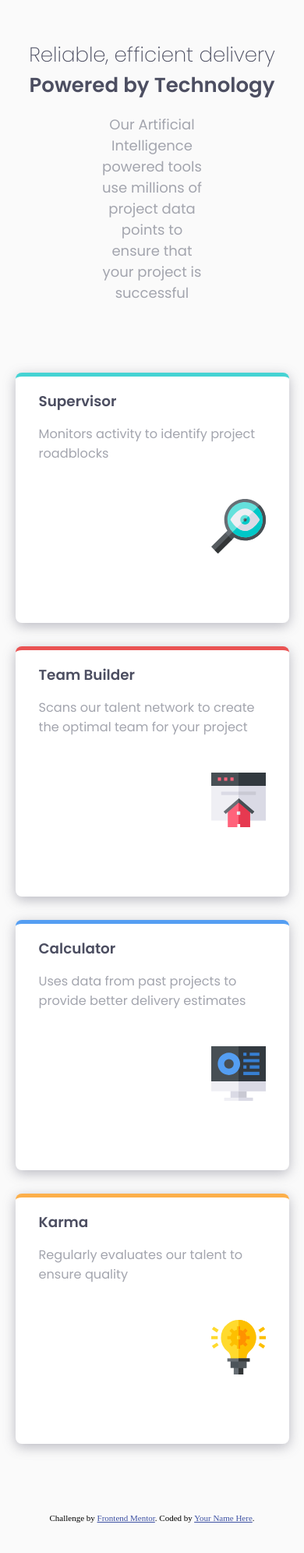
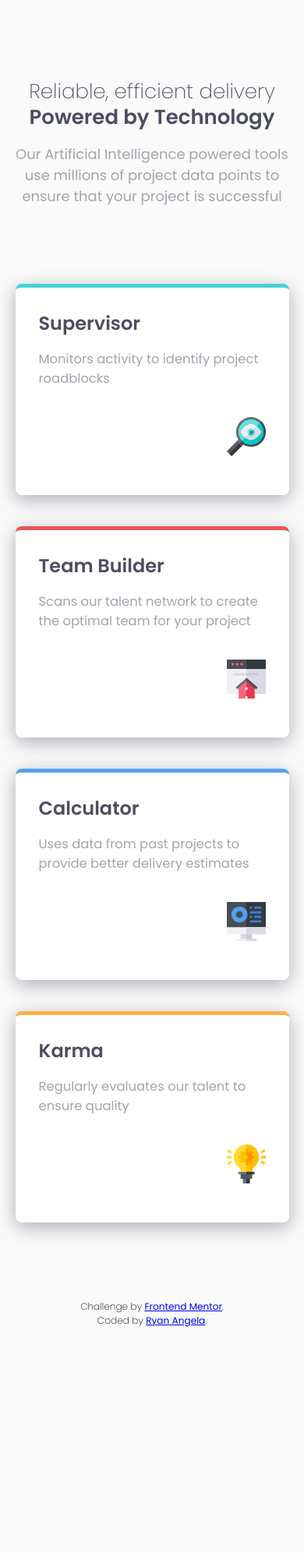
Before and after one commit to ryancangela/four-card-feature-section, a plain HTML site: page index.html in a window 390 px wide. Shown: the top 1992 px of the page at 78% size. After the commit the page ends 1770 px from the top, so only its background shows below. Drawn offline with Linux system fonts and the light colour scheme.

Commit message:
update styles and mobile

```diff
--- a/index.html
+++ b/index.html
@@ -15,18 +15,6 @@
   <link rel="stylesheet" href="styles.css">
 
   <title>Frontend Mentor | Four card feature section</title>
-
-  <!-- Feel free to remove these styles or customise in your own stylesheet 👍 -->
-  <style>
-    .attribution {
-      font-size: 11px;
-      text-align: center;
-    }
-
-    .attribution a {
-      color: hsl(228, 45%, 44%);
-    }
-  </style>
 </head>
 
 <body>
@@ -81,8 +69,9 @@
 
   <footer>
     <p class="attribution">
-      Challenge by <a href="https://www.frontendmentor.io?ref=challenge" target="_blank">Frontend Mentor</a>.
-      Coded by <a href="#">Your Name Here</a>.
+      Challenge by <a href="https://www.frontendmentor.io/challenges/four-card-feature-section-weK1eFYK"
+        target="_blank">Frontend Mentor</a>.<br>
+      Coded by <a href="https://github.com/ryancangela">Ryan Angela</a>.
     </p>
   </footer>
 </body>
--- a/styles.css
+++ b/styles.css
@@ -15,6 +15,10 @@
   --fw-lte: 200;
   --fw-med: 400;
   --fw-bld: 600;
+
+  /* animation */
+  --move-quick: all 500ms ease-in-out;
+  --move-slow: all 1s ease-in-out;
 }
 
 html {
@@ -32,7 +36,9 @@ h1 {
   font-family: var(--ff);
   font-weight: var(--fw-lte);
   font-size: clamp(1.5rem, 1.0852rem + 2.2124vw, 3rem);
+  line-height: 1.25em;
   text-align: center;
+  transition: var(--move-quick);
 }
 
 h1 span {
@@ -42,18 +48,25 @@ h1 span {
 h2 {
   color: var(--color-gray-med);
   font-family: var(--ff);
-  font-size: clamp(1.125rem, 1.0324rem + 0.3704vw, 1.4rem);
+  font-size: clamp(1.015rem, 1.0324rem + 0.3704vw, 1.3rem);
   font-weight: var(--fw-med);
   text-align: center;
   max-width: 35vw;
   margin-left: auto;
   margin-right: auto;
+  transition: var(--move-quick);
 }
 
 .card-flex {
-  display: flex;
   margin: 7vh 0;
   width: 60vw;
+  transition: var(--move-quick);
+  display: grid;
+  grid-template-columns: repeat(3, 1fr);
+  align-content: center;
+  place-items: center;
+  gap: 50px;
+  justify-content: center;
 }
 
 .card {
@@ -64,21 +77,23 @@ h2 {
   margin-left: auto;
   margin-right: auto;
   padding: 20px 50px 40px 50px;
+  transition: var(--move-quick);
 }
 
 .card h3 {
   color: var(--color-gray-drk);
   font-family: var(--ff);
   font-weight: var(--fw-bld);
-  font-size: clamp(1.125rem, 1.042rem + 0.4425vw, 1.75rem);
+  font-size: clamp(1.5rem, 1.042rem + 0.4425vw, 1.75rem);
   margin: 10px 0;
+  transition: var(--move-slow);
 }
 
 .card p {
   color: var(--color-gray-med);
   font-family: var(--ff);
   font-weight: var(--fw-med);
-  font-size: clamp(1rem, 0.9668rem + 0.177vw, 1.05rem);
+  font-size: clamp(1.025rem, 0.9668rem + 0.177vw, 1.05rem);
 }
 
 .card img {
@@ -98,7 +113,7 @@ h2 {
   grid-template-columns: repeat(3, 1fr);
   align-content: center;
   place-items: center;
-  gap: 50px;
+  gap: 30px;
   justify-content: center;
   margin-left: auto;
   margin-right: auto;
@@ -127,34 +142,97 @@ h2 {
 .card.calc,
 .card.karma {
   filter: drop-shadow(0 1px 8px #4c4e6130);
-  filter: drop-shadow(0 4px 4px #4c4e6140);
+  filter: drop-shadow(0 2px 8px #4c4e6130);
 }
 
-.card.super,
-.card.calc {
-  margin-top: 12vh;
+.attribution {
+  font-family: var(--ff);
+  font-weight: var(--fw-lte);
+  font-size: clamp(0.75rem, 0.7251rem + 0.1327vw, 0.9375rem);
+  text-align: center;
 }
 
-.card.team,
-.card.karma {
-  margin-top: -12vh;
+.attribution a {
+  font-weight: var(--fw-med);
 }
 
-@media screen and (max-width: 600px) {
+footer {
+  margin-bottom: 5vh;
+}
+
+@media screen and (min-width: 2001px) {
+  .card.super,
+  .card.calc {
+    margin-top: 13vh;
+  }
+
+  .card.team,
+  .card.karma {
+    margin-top: -13vh;
+  }
+}
+
+@media screen and (min-width: 1200px) and (max-width: 2000px) {
+  .card-flex {
+    width: 92%;
+  }
+  .card.super,
+  .card.calc {
+    margin-top: 16vh;
+  }
+
+  .card.team,
+  .card.karma {
+    margin-top: -16vh;
+  }
+}
+
+@media screen and (min-width: 900px) and (max-width: 1199px) {
+  .card-flex {
+    width: 94%;
+    gap: 20px;
+  }
+  .card.super,
+  .card.calc {
+    margin-top: 16vh;
+  }
+
+  .card.team,
+  .card.karma {
+    margin-top: -16vh;
+  }
+}
+
+@media screen and (max-width: 899px) {
+  body {
+    margin: 12vh 0 8vh 0;
+  }
+  h2 {
+    max-width: 90%;
+  }
   .card-flex {
     display: block;
     width: 90vw;
+    margin: 7vh auto;
   }
   .card {
-    min-height: 300px;
-    max-width: 85%;
+    min-height: 250px;
+    max-width: 100%;
     padding: 8px 30px;
+    margin: 40px 0;
   }
   .card.super,
   .card.team,
   .card.calc,
   .card.karma {
-    margin: 30px 0;
-    filter: drop-shadow(0 4px 8px #4c4e6160);
+    margin: 40px 0;
+    filter: drop-shadow(0 6px 12px #4c4e6170);
+  }
+  .card h3 {
+    margin: 20px 0 5px 0;
+  }
+  .card img {
+    margin: 20px 0 0 0;
+    height: 50px;
   }
 }
```
